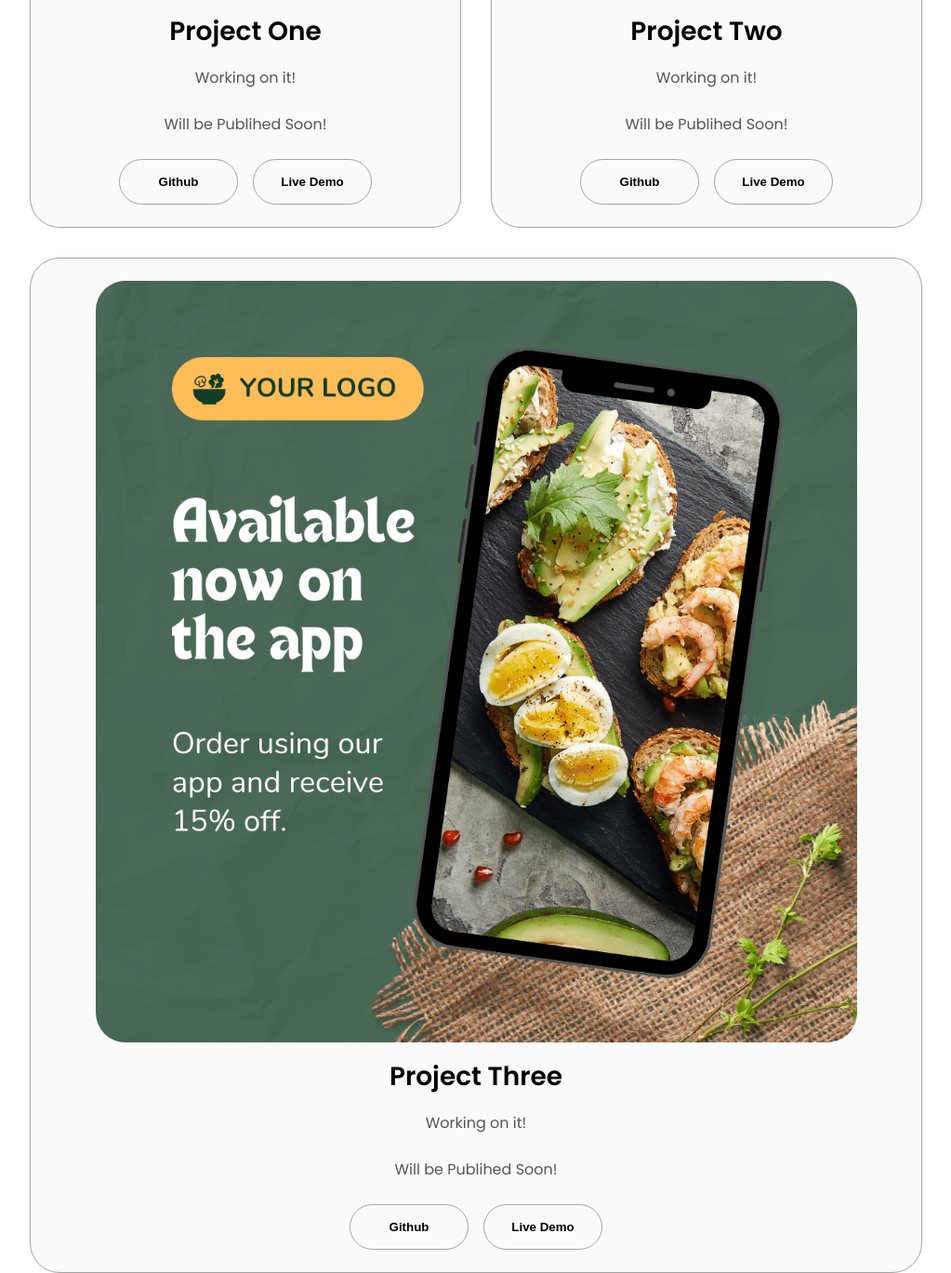
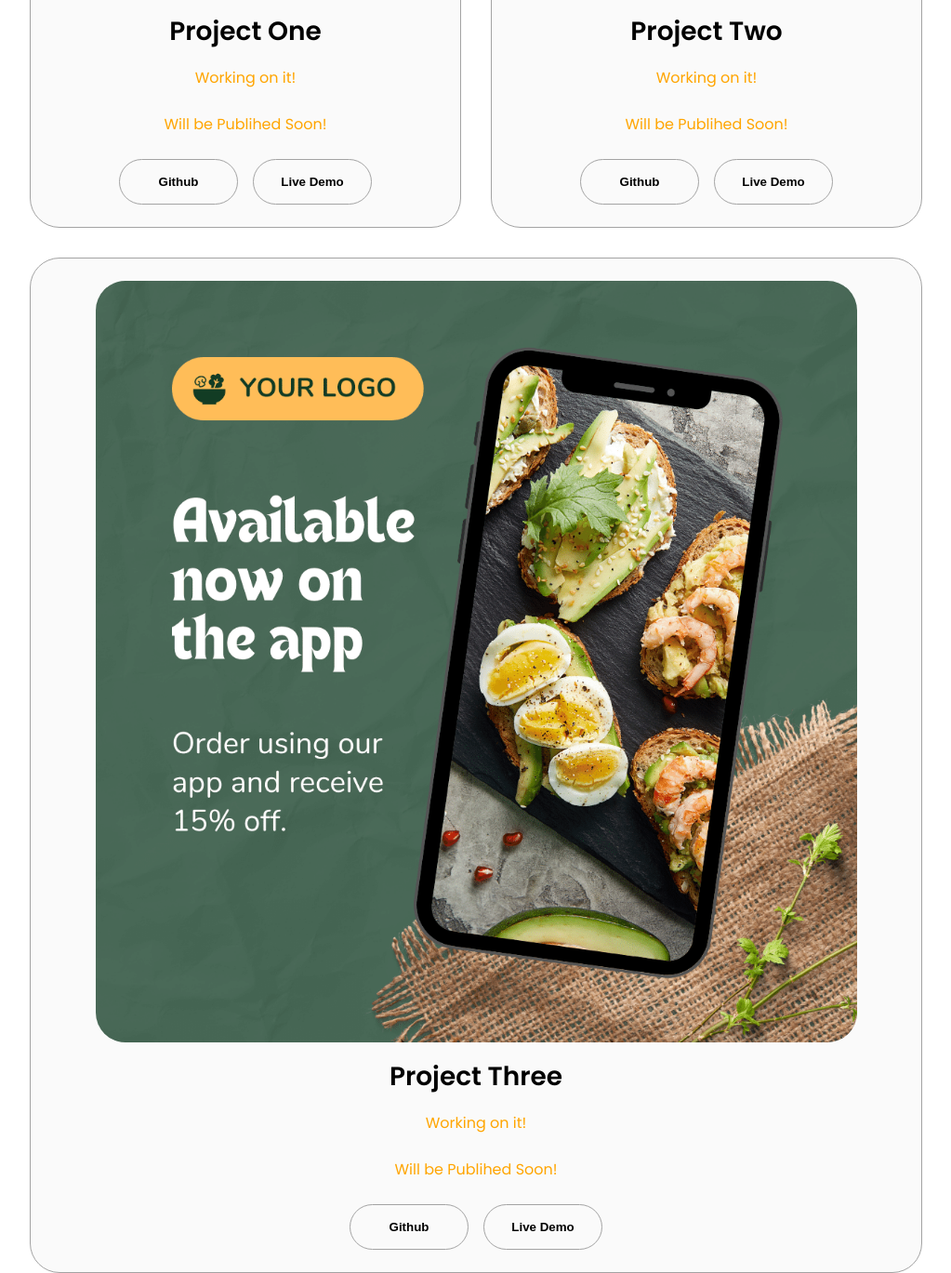
Before and after one commit to Hamza-Hassen/html-css-js-portfolio, a plain HTML site: page index.html in a window 1280 px wide. Shown: the part 2994-4363 px from the top of the page at 93% size, without its empty margins (128-1151 px from the left). Drawn offline with Linux system fonts and the light colour scheme.

Commit message:
finished index.html

```diff
--- a/index.html
+++ b/index.html
@@ -273,8 +273,8 @@
               />
             </div>
             <h2 class="experience-sub-title project-title">Project One</h2>
-            <p>Working on it!</p><br>
-            <p>Will be Publihed Soon!</p><br>
+            <p class="coming-soon">Working on it!</p><br>
+            <p class="coming-soon">Will be Publihed Soon!</p><br>
             <div class="btn-container">
               <button
                 class="btn btn-color-2 project-btn"
@@ -299,8 +299,8 @@
               />
             </div>
             <h2 class="experience-sub-title project-title">Project Two</h2>
-            <p>Working on it!</p><br>
-            <p>Will be Publihed Soon!</p><br>
+            <p class="coming-soon">Working on it!</p><br>
+            <p class="coming-soon">Will be Publihed Soon!</p><br>
             <div class="btn-container">
               <button
                 class="btn btn-color-2 project-btn"
@@ -325,8 +325,8 @@
               />
             </div>
             <h2 class="experience-sub-title project-title">Project Three</h2>
-            <p>Working on it!</p><br>
-            <p>Will be Publihed Soon!</p><br>
+            <p class="coming-soon">Working on it!</p><br>
+            <p class="coming-soon">Will be Publihed Soon!</p><br>
             <div class="btn-container">
               <button
                 class="btn btn-color-2 project-btn"
--- a/style.css
+++ b/style.css
@@ -430,3 +430,7 @@ footer {
 footer p {
   text-align: center;
 }
+
+.coming-soon{
+  color: orange
+}
```
